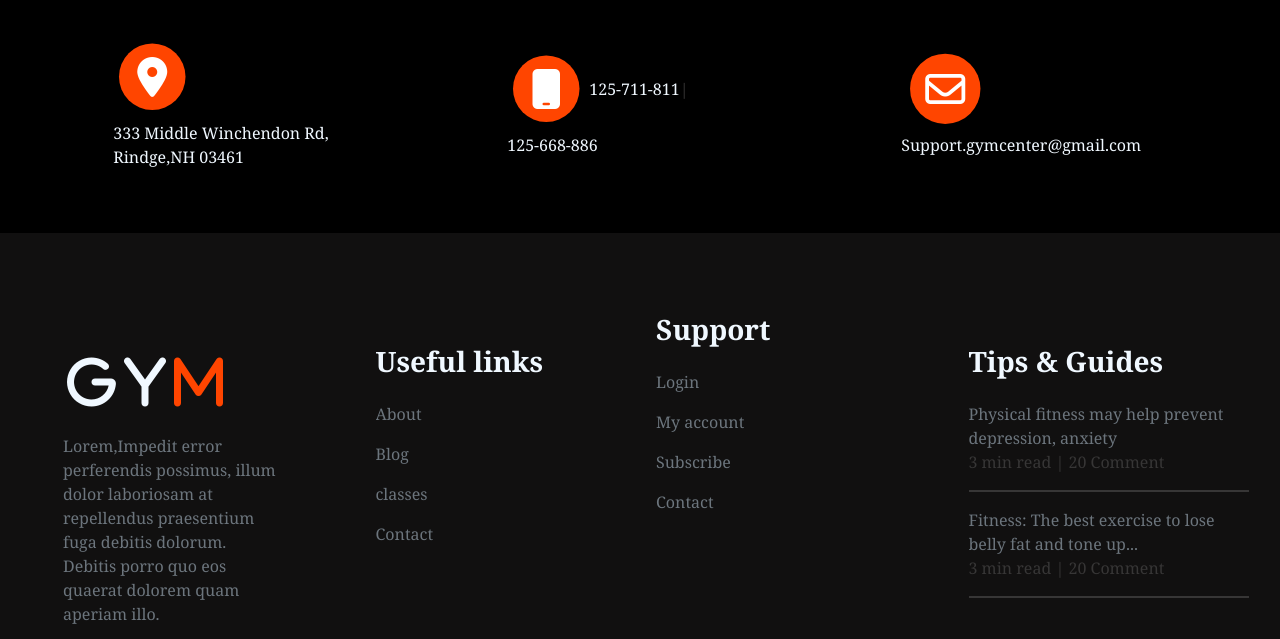
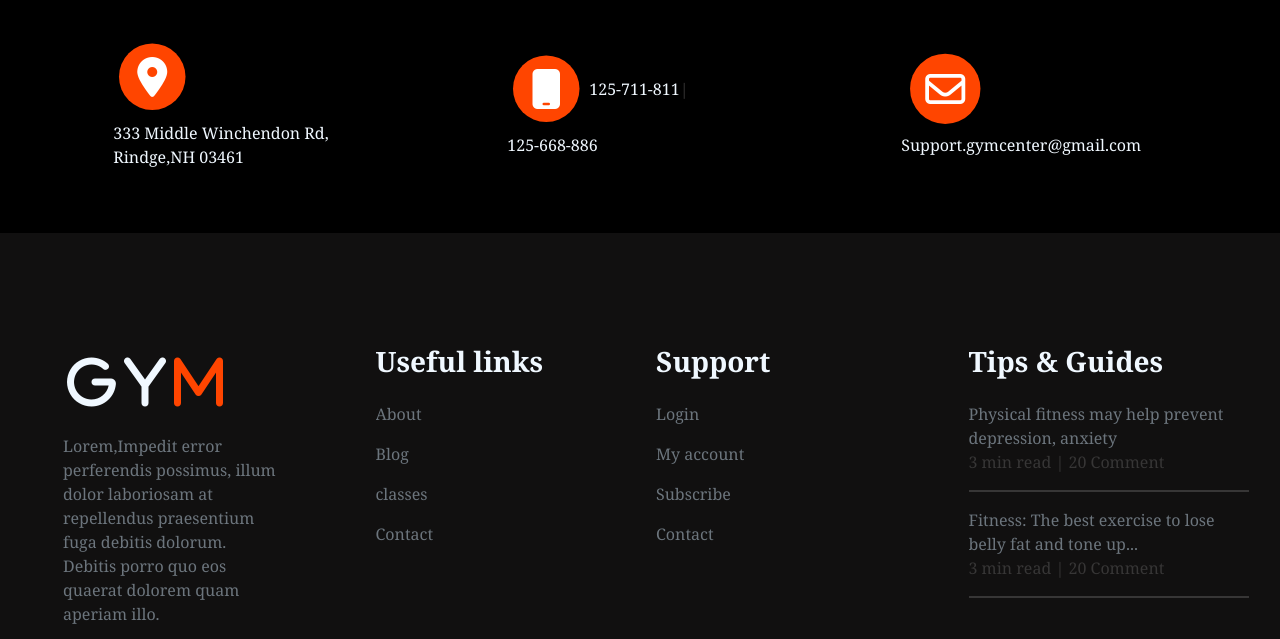
Before and after one commit to Gopi9652/Gym-web-site, a plain HTML site: page index.html in a window 1280 px wide. Shown: the part 4835-5474 px from the top of the page. Drawn offline with nearby package versions, Linux system fonts and the light colour scheme.

Commit message:
Update index.html

```diff
--- a/index.html
+++ b/index.html
@@ -219,7 +219,7 @@
                 <p class="text-muted">classes</p>
                 <p class="text-muted">Contact</p>
             </div>
-            <div class="col-md-3 col-sm-12 text-left  p-md-3 pt-5 p-sm-3">
+            <div class="col-md-3 col-sm-12 text-left  p-md-3 pt-md-5 p-sm-3">
                 <h3 class="font-weight-bold pb-3">Support</h3>
                 <p class="text-muted">Login</p>
                 <p class="text-muted">My account</p>
```
